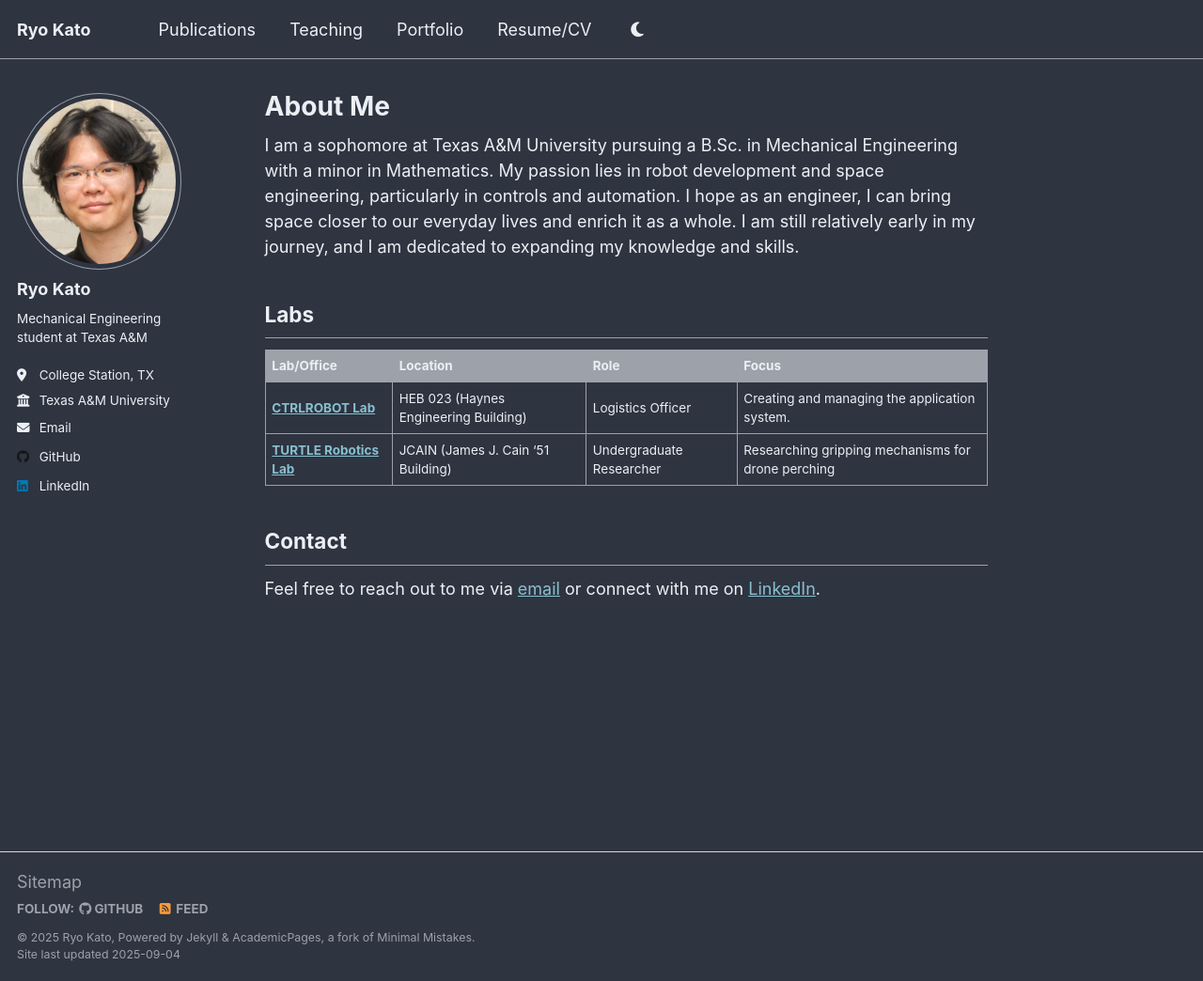
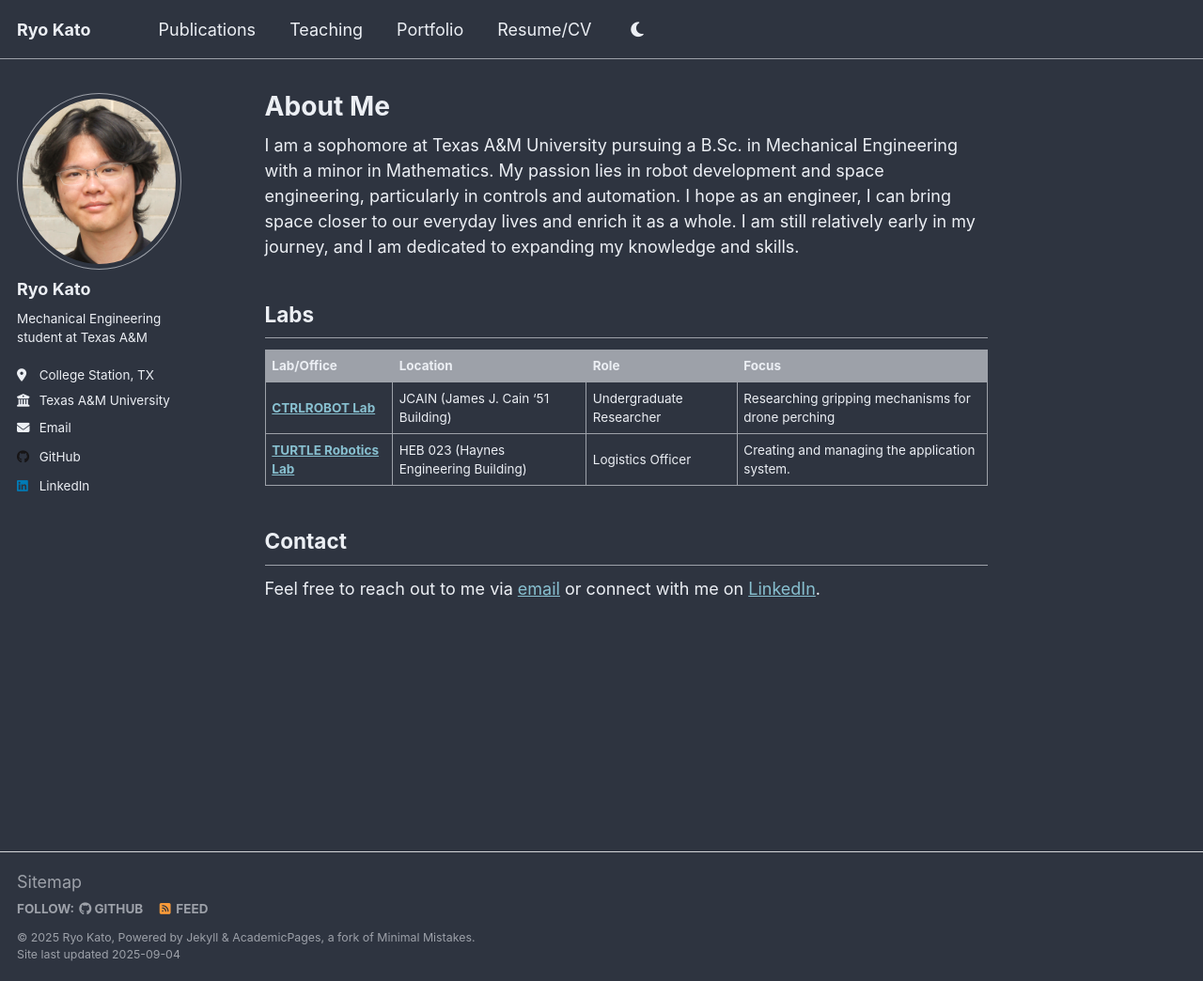
Before and after one commit to theryokato/theryokato.github.io, a Jekyll site: the page built from _pages/about.md, in a window 1280 px wide and 1044 px high. Shown: the whole window at 94% size. Built offline with Jekyll 4.4.1, drawn with Linux system fonts in a browser that asks for light colours; a script that is not in the unit is left out.

Commit message:
Swapped lab names (was wrong)

```diff
--- a/_pages/about.md
+++ b/_pages/about.md
@@ -14,8 +14,8 @@ I am a sophomore at Texas A&M University pursuing a B.Sc. in Mechanical Engineer
 
 | **Lab/Office** | **Location** | **Role** | **Focus** |
 |---------------------|---------------------------------------|-------------------|----------------------|
-| **[CTRLROBOT Lab](https://zh.engr.tamu.edu/)** | HEB 023 (Haynes Engineering Building) | Logistics Officer | Creating and managing the application system. |
-| **[TURTLE Robotics Lab](turtlerobotics.org)** | JCAIN (James J. Cain '51 Building) | Undergraduate Researcher | Researching gripping mechanisms for drone perching |
+| **[CTRLROBOT Lab](https://zh.engr.tamu.edu/)** | JCAIN (James J. Cain '51 Building) | Undergraduate Researcher | Researching gripping mechanisms for drone perching |
+| **[TURTLE Robotics Lab](turtlerobotics.org)** | HEB 023 (Haynes Engineering Building) | Logistics Officer | Creating and managing the application system. |
 
 
 
```
